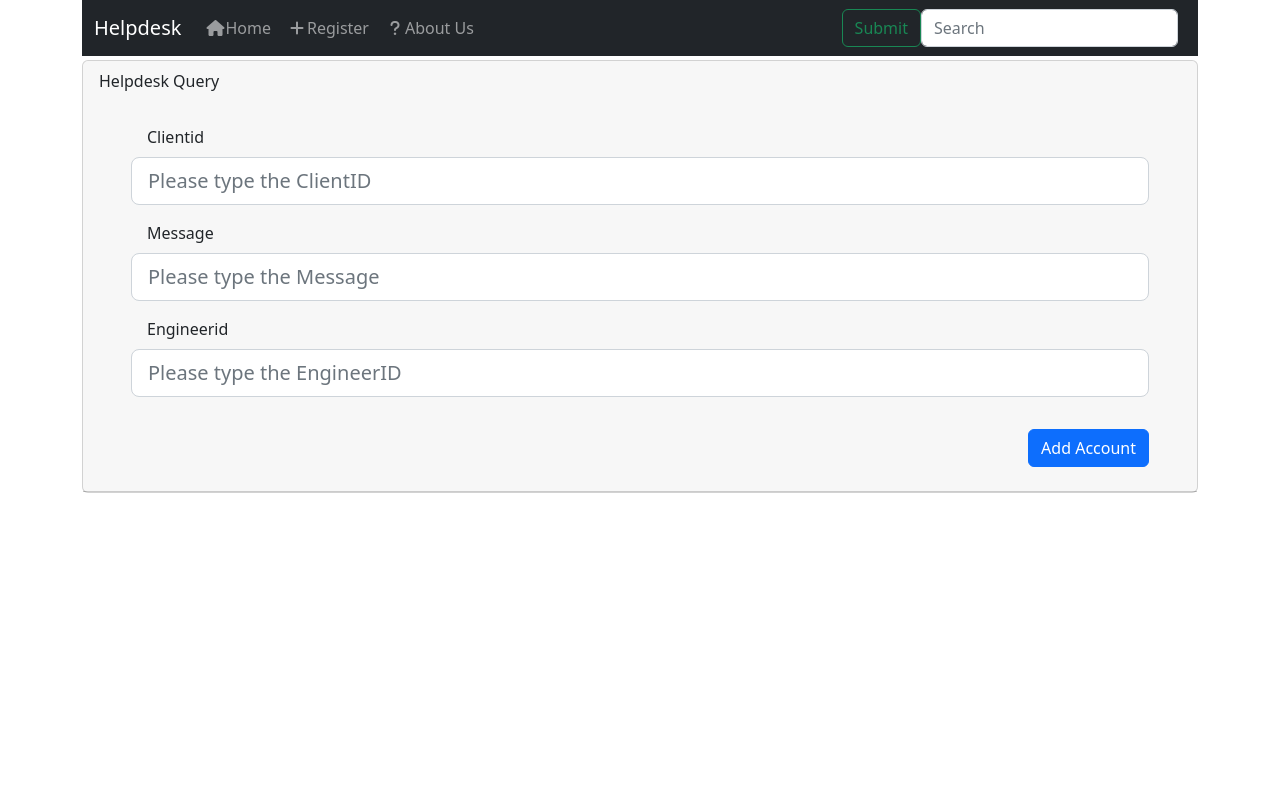
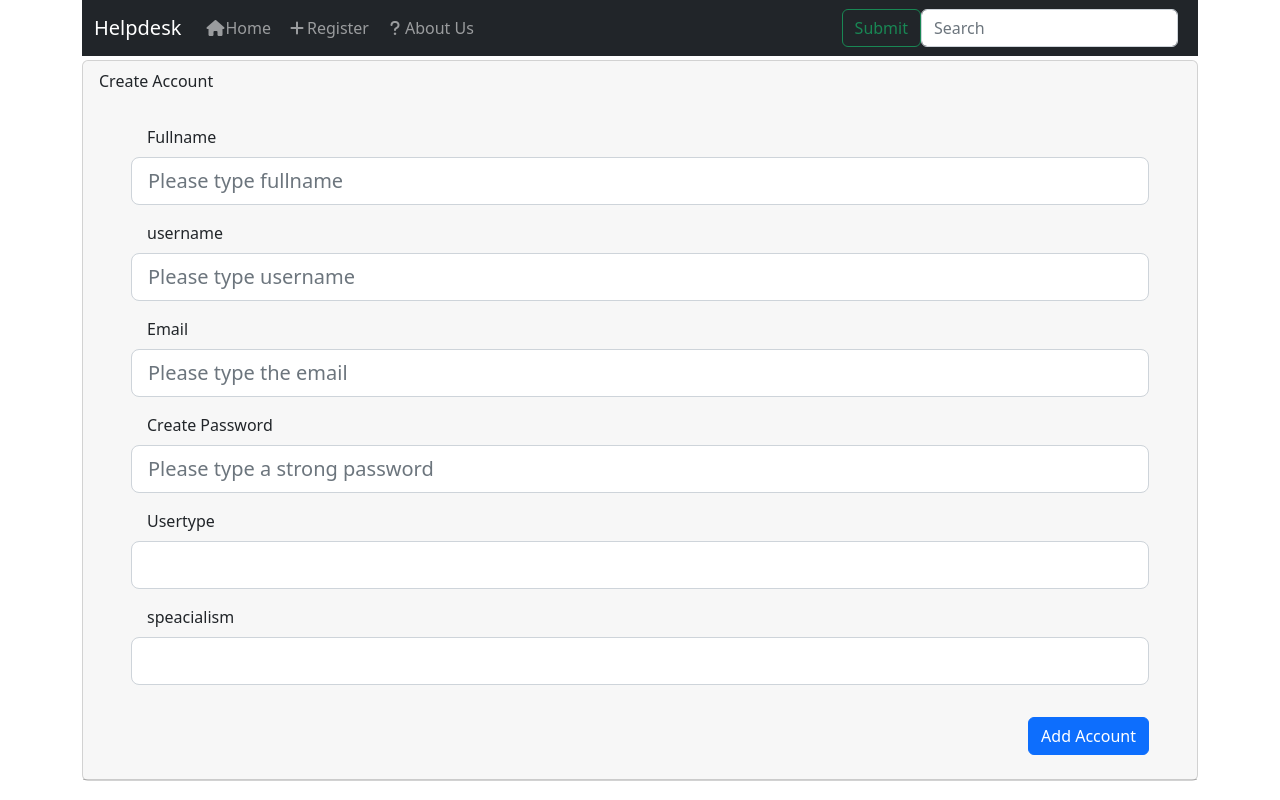
Before and after one commit to FluffyCherub/helpdesk-finished-collaborative-project, a React (Create React App) app in the folder help-desk-ui/: page /admin/newaccounts in a window 1280 px wide. Built offline with nearby package versions, Linux system fonts and the light colour scheme.

Commit message:
fixing account

```diff
--- a/help-desk-ui/src/components/pages/Account.js
+++ b/help-desk-ui/src/components/pages/Account.js
@@ -1,6 +1,6 @@
-import PropTypes from 'prop-types'
-import React, { Component } from 'react'
-import TicketHeaderMolecule from '../molecules/TicketHeaderMolecule';
+import PropTypes from "prop-types";
+import React, { Component } from "react";
+import TicketHeaderMolecule from "../molecules/TicketHeaderMolecule";
 import TicketBodyMolecule from "../molecules/TicketBodyMolecule";
 class Account extends Component {
   state = {
@@ -17,20 +17,29 @@ class Account extends Component {
 
   render() {
     const { showInfo } = this.state; // destructuring
-        const { id, title, messages } = this.props.account;
+    const { userType, username, email, fullName, password, specialism,messages } =
+      this.props.account;
 
     return (
       <div className="card mb-1">
         <TicketHeaderMolecule
-              id={id}
-              title={title}
+          userType={userType}
+          username={username}
+          email={email}
+          fullName={fullName}
+          password={password}
+          specialism={specialism}
           onClickDelete={this.onHandleDelete}
           onClickChevron={this.onHandleClick}
         />
         {showInfo ? (
           <TicketBodyMolecule
-                id={id}
-                title={title}
+            userType={userType}
+            username={username}
+            email={email}
+            fullName={fullName}
+            password={password}
+            specialism={specialism}
             account={this.props.account}
             messages={messages}
           />
@@ -54,4 +63,4 @@ class Account extends Component {
   phone: PropTypes.string.isRequired,
 };
 
-export default Account
+export default Account;
--- a/help-desk-ui/src/components/pages/AddAccounts.js
+++ b/help-desk-ui/src/components/pages/AddAccounts.js
@@ -4,9 +4,12 @@ import React, { Component } from "react";
 import FormSubmitAtom from "../atoms/FormSubmitAtom";
 class AddAccount extends Component {
   state = {
-    clientId: "",
-    engineerId: "",
-    title: "",
+    userType: "",
+    username: "",
+    email: "",
+    fullName: "",
+    password: "",
+    specialism: "",
     errors: {},
     messages: [],
   };
@@ -18,74 +21,132 @@ class AddAccount extends Component {
   onHandleSubmit = (e) => {
     e.preventDefault();
     console.log("entered onHandleSubmit");
-    const { clientId, engineerId, title } = this.state;
-    if (clientId === "") {
-      this.setState({ errors: { clientId: "Client is required" } });
+    const { userType, username, email, fullName, password, specialism } =
+      this.state;
+    if (userType === "") {
+      this.setState({ errors: { userType: "Usertype is required" } });
       return;
     }
-    if (title === "") {
-      this.setState({ errors: { title: "Title is required" } });
+    if (username === "") {
+      this.setState({ errors: { username: "Username is required" } });
       return;
     }
-    if (engineerId === "") {
-      this.setState({ errors: { engineerId: "Engineer is required" } });
+    if (email === "") {
+      this.setState({ errors: { email: "Email is required" } });
       return;
     }
+    if (fullName === "") {
+      this.setState({ errors: { fullName: "Fullname is required" } });
+      return;
+    }
+
+    if (password === "") {
+      this.setState({ errors: { password: "Password is required" } });
+      return;
+    }
+    if (specialism === "") {
+      this.setState({ errors: { specialism: "Specialism is required" } });
+      return;
+    }
+
     const { messages } = [];
     const resolved = false;
     const newAccount = {
-      clientId,
-      messages: [],
-      title,
-      engineerId,
+      userType,
+      username,
+      email,
+      fullName,
+      password,
+      specialism,
       resolved: false,
     };
-    console.log("title: " + title);
-    console.log("engineerId: " + engineerId);
-    console.log("messages: " + messages);
-    console.log("clientId: " + clientId);
     axios
       .post("http://localhost:8081/gateway/users", newAccount)
       .then((res) => {
-        this.setState({ messages: "", clientId: "" });
+        this.setState({
+          messages: "",
+          clientId: "",
+          userType: "",
+          username: "",
+          email: "",
+          fullName: "",
+          password: "",
+          specialism: "",
+        });
       });
   };
 
   render() {
-    const { clientId, engineerId, title, errors } = this.state;
+    const {
+      userType,
+      username,
+      email,
+      fullName,
+      password,
+      specialism,
+      errors,
+    } = this.state;
     return (
       <div>
         <div className="card">
           <div className="card-header">
-            Helpdesk Query
+            Create Account
             <div className="card-body">
               <form onSubmit={this.onHandleSubmit}>
                 <FormInput
-                  label="Clientid"
-                  type="number"
-                  name="clientId"
-                  value={clientId}
+                  label="Fullname"
+                  type="text"
+                  name="Fullname"
+                  value={fullName}
                   onChange={this.onHandleChange}
-                  placeholder="Please type the ClientID"
-                  errors={errors.clientId}
+                  placeholder="Please type fullname"
+                  errors={errors.fullName}
                 />
                 <FormInput
-                  label="Message"
-                  type="text"
-                  name="title"
-                  value={title}
+                  label="username"
+                  type="username"
+                  name="username"
+                  value={username}
                   onChange={this.onHandleChange}
-                  placeholder="Please type the Message"
-                  errors={errors.title}
+                  placeholder="Please type username"
+                  errors={errors.username}
                 />
                 <FormInput
-                  label="Engineerid"
-                  type="number"
-                  name="engineerId"
-                  value={engineerId}
+                  label="Email"
+                  type="email"
+                  name="email"
+                  value={email}
                   onChange={this.onHandleChange}
-                  placeholder="Please type the EngineerID"
-                  errors={errors.engineerId}
+                  placeholder="Please type the email"
+                  errors={errors.username}
+                />
+                <FormInput
+                  label="Create Password"
+                  type="text"
+                  name="Password"
+                  value={password}
+                  onChange={this.onHandleChange}
+                  placeholder="Please type a strong password"
+                  errors={errors.password}
+                />
+                <FormInput
+                  label="Usertype"
+                  type="text"
+                  name="UserType"
+                  value={userType}
+                  onChange={this.onHandleChange}
+                  placeholder=""
+                  errors={errors.userType}
+                />
+
+                <FormInput
+                  label="speacialism"
+                  type="text"
+                  name="specialism"
+                  value={specialism}
+                  onChange={this.onHandleChange}
+                  placeholder=""
+                  errors={errors.specialism}
                 />
 
                 <FormSubmitAtom label="Add Account" />
```
Lines whose indentation alone changed are shown as unchanged.
